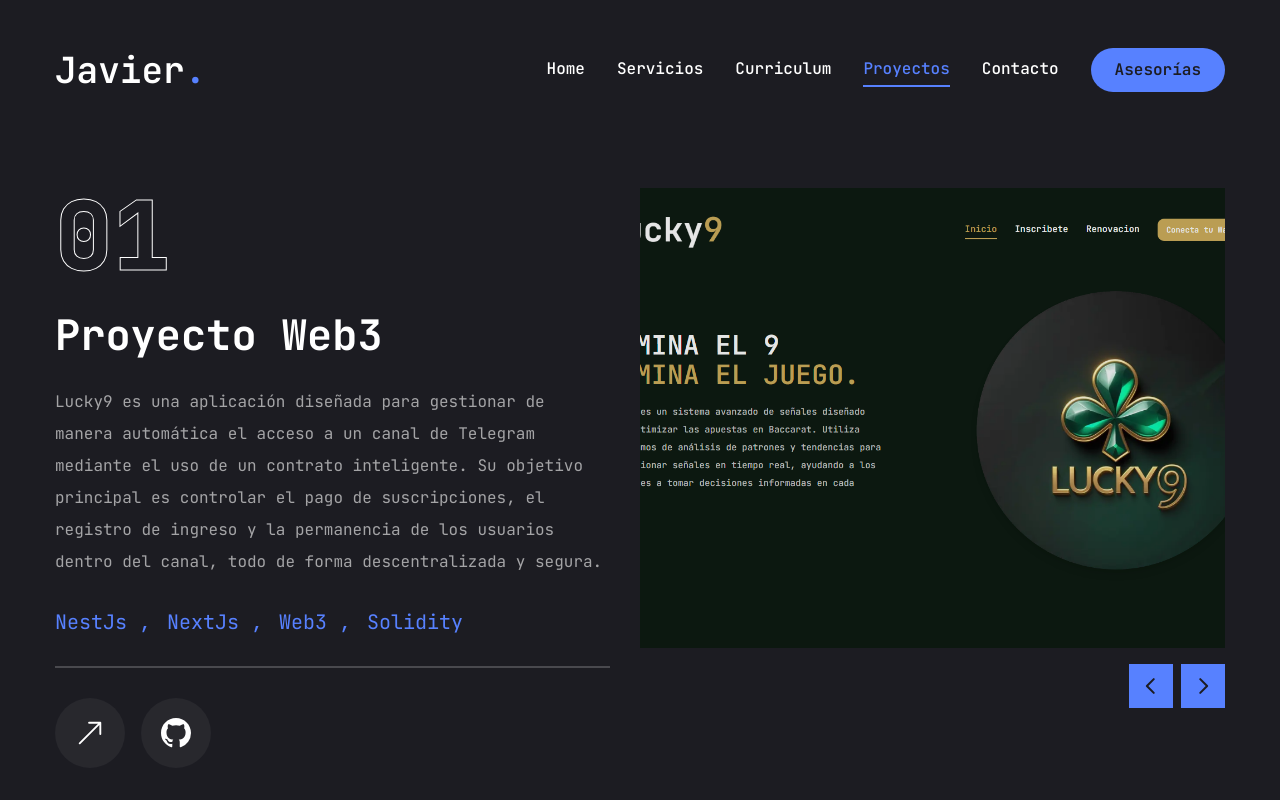
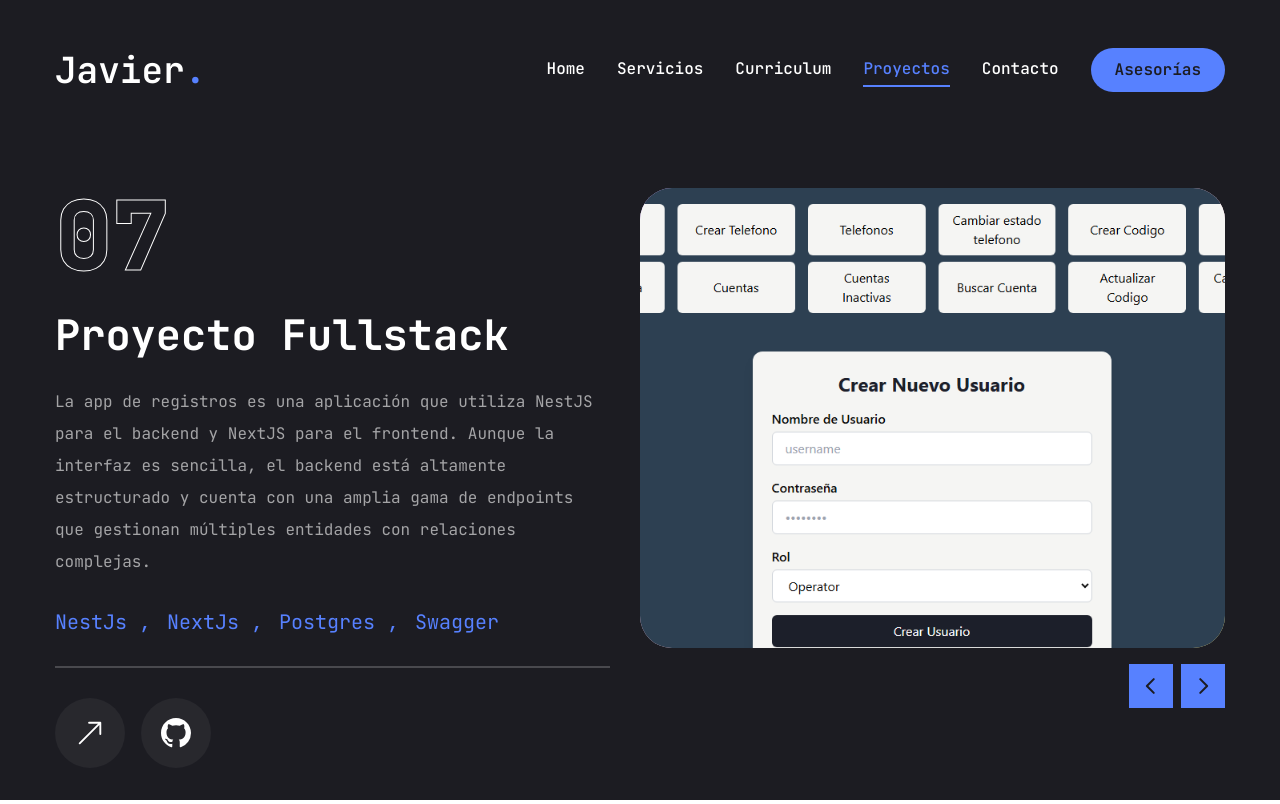
Before and after one commit to jatapsilver/Portfolio, a Next.js app in the folder front/: page /proyectos in a window 1280 px wide. Built offline with nearby package versions, Linux system fonts and the light colour scheme.

Commit message:
update, proyectos, experiencia y certificaciones

```diff
--- a/front/app/curriculum/page.jsx
+++ b/front/app/curriculum/page.jsx
@@ -73,8 +73,13 @@ const experience = {
   items: [
     {
       company: "Freelancer",
+      title: "App de Registros",
+      duration: "Junio 2025 - Junio 2025",
+    },
+    {
+      company: "Freelancer",
       title: "Implementación de Sistema de Pagos Web3",
-      duration: "Febrero 2025 - Junio 2025",
+      duration: "Febrero 2025 - Mayo 2025",
     },
     {
       company: "Freelancer",
@@ -115,6 +120,11 @@ const education = {
   description:
     "Estoy en continuo estudio para mejorar mis habilidades en blockchain y contratos inteligentes, con un enfoque en la innovación y el dominio de tecnologías disruptivas que impulsan el futuro digital.",
   items: [
+    {
+      institution: "Eth Kipu",
+      degree: "Ethereum Developer - ToolKit para desarrollo web3",
+      duration: "Mayo 2025",
+    },
     {
       institution: "Eth Kipu",
       degree: "Ethereum Developer - Estandares, Librerias y Patrones",
--- a/front/app/proyectos/page.jsx
+++ b/front/app/proyectos/page.jsx
@@ -17,7 +17,23 @@ import WorkSliderBtns from "@/components/ui/WorkSliderBtns";
 
 const projects = [
   {
-    num: "01",
+    num: "07",
+    category: "fullstack",
+    title: "App de Registros",
+    description:
+      "La app de registros es una aplicación que utiliza NestJS para el backend y NextJS para el frontend. Aunque la interfaz es sencilla, el backend está altamente estructurado y cuenta con una amplia gama de endpoints que gestionan múltiples entidades con relaciones complejas.",
+    stack: [
+      { name: "NestJs" },
+      { name: "NextJs" },
+      { name: "Postgres" },
+      { name: "Swagger" },
+    ],
+    image: "/assets/proyectos/appDeRegistros.png",
+    live: "https://github.com/jatapsilver",
+    github: "https://github.com/jatapsilver",
+  },
+  {
+    num: "06",
     category: "web3",
     title: "Lucky9",
     description:
@@ -33,7 +49,7 @@ const projects = [
     github: "https://github.com/jatapsilver",
   },
   {
-    num: "02",
+    num: "05",
     category: "web3",
     title: "Casa wld colombia",
     description:
@@ -44,7 +60,7 @@ const projects = [
     github: "https://github.com/jatapsilver",
   },
   {
-    num: "03",
+    num: "04",
     category: "frontend",
     title: "It Global Solutions",
     description:
@@ -55,7 +71,7 @@ const projects = [
     github: "https://github.com/jatapsilver",
   },
   {
-    num: "04",
+    num: "03",
     category: "fullstack",
     title: "Agro D Export",
     description:
@@ -66,7 +82,7 @@ const projects = [
     github: "https://github.com/jatapsilver",
   },
   {
-    num: "05",
+    num: "02",
     category: "Gaming",
     title: "PharmaQuest",
     description:
@@ -81,7 +97,7 @@ const projects = [
     github: "https://github.com/jatapsilver",
   },
   {
-    num: "06",
+    num: "01",
     category: "Backend",
     title: "E-commerce",
     description:
@@ -168,15 +184,34 @@ const Proyectos = () => {
               {projects.map((project) => {
                 return (
                   <SwiperSlide key={project.num} className="w-full">
-                    <div className="h-[460px] relative group flex justify-center items-center bg-pink-50/20">
-                      {/*overlay*/}
-                      <div className="absolute top-0 bottom-0 w-full h-full bg-black/10 z-10"></div>
-                      {/*image*/}
-                      <div className="relative w-full h-full">
+                    <div
+                      className="
+      h-[460px] relative group flex justify-center items-center
+      bg-gradient-to-br from-purple-300 via-pink-200 to-yellow-200
+      overflow-hidden rounded-[32px]
+    "
+                    >
+                      {/* esquinas decorativas */}
+                      <div className="absolute top-4 left-4 w-12 h-12 bg-white opacity-30 rotate-45 rounded-sm"></div>
+                      <div className="absolute top-4 right-4 w-12 h-12 bg-white opacity-30 -rotate-45 rounded-sm"></div>
+                      <div className="absolute bottom-4 left-4 w-12 h-12 bg-white opacity-30 -rotate-45 rounded-sm"></div>
+                      <div className="absolute bottom-4 right-4 w-12 h-12 bg-white opacity-30 rotate-45 rounded-sm"></div>
+
+                      {/* overlay sutil al hover */}
+                      <div className="absolute inset-0 bg-black/5 opacity-0 group-hover:opacity-20 transition-opacity"></div>
+
+                      {/* imagen con máscara y zoom */}
+                      <div
+                        className="
+        relative w-full h-full
+        mask-[polygon(0_10%,100%0,100%90%,0_100%)]
+        overflow-hidden shadow-2xl
+      "
+                      >
                         <Image
                           src={project.image}
                           fill
-                          className="object-cover"
+                          className="object-cover transition-transform duration-500 group-hover:scale-110"
                           alt=""
                         />
                       </div>
```
Also changed, not shown: front/public/assets/proyectos/appDeRegistros.png (added).
